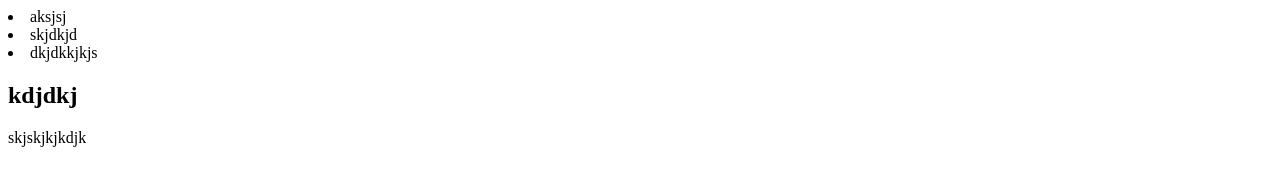
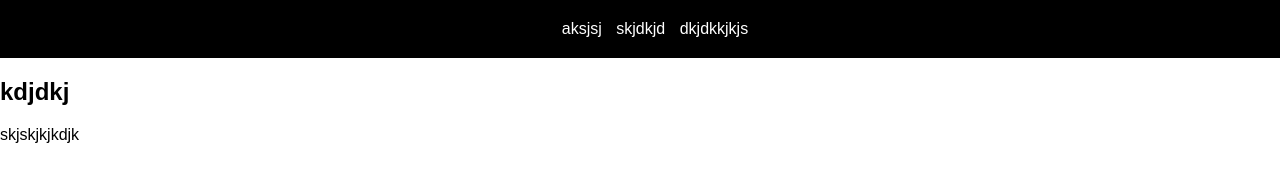
Before and after one commit to andersobgomes/Ola-Mundo, a plain HTML site: page index.html in a window 1280 px wide. Drawn offline with Linux system fonts and the light colour scheme.

Commit message:
novas funções em css

```diff
--- /dev/null
+++ b/css/style.css
@@ -0,0 +1,24 @@
+* {
+    font-family: Arial, Helvetica, sans-serif;
+}
+body{
+    padding: 0px;
+    margin: 0px;;
+}
+header{
+    background-color: black;
+    width: 100%;
+    padding: 20px 10px;
+    text-align: center!important;
+}
+nav li{
+    list-style: none;
+    display: inline-block;
+    margin-left: 10px;
+    color: white;
+}
+nav li:hover{
+    background: black;
+    text-decoration: underline;
+    color: red;
+}
--- a/index.html
+++ b/index.html
@@ -4,6 +4,7 @@
     <meta charset="UTF-8">
     <meta http-equiv="X-UA-Compatible" content="IE=edge">
     <meta name="viewport" content="width=device-width, initial-scale=1.0">
+    <link rel="stylesheet" href="css/style.css">
     <title>Document</title>
 </head>
 <body>
```
